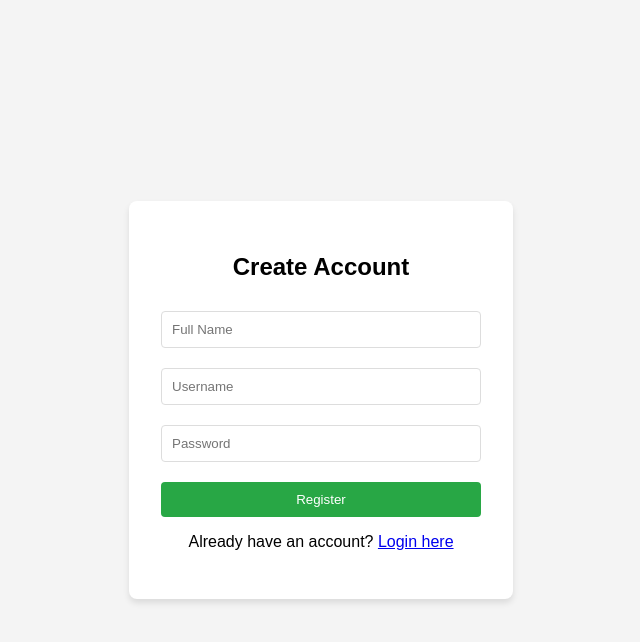
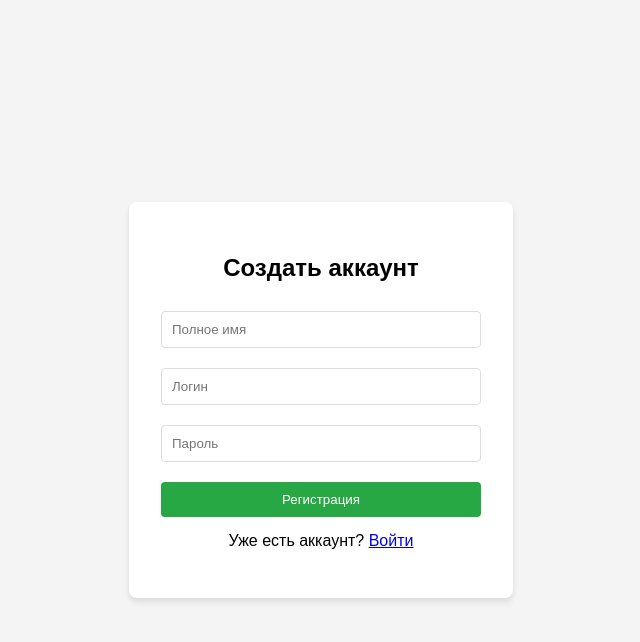
Before and after one commit to kaharn/minibank, a Flask app: page /register in a window 1280 px wide. Shown: the top 642 px of the page, without its empty margins (319-959 px from the left). Run offline with Flask 3, Linux system fonts and the light colour scheme.

Commit message:
change language week 2

```diff
--- a/templates/register.html
+++ b/templates/register.html
@@ -1,19 +1,20 @@
 <!DOCTYPE html>
-<html>
+<html lang="ru">
 <head>
+    <meta charset="UTF-8">
     <link rel="stylesheet" href="{{ url_for('static', filename='style.css') }}">
-    <title>Register - MiniBank</title>
+    <title>Регистрация - MiniBank</title>
 </head>
 <body>
     <div class="container">
-        <h2>Create Account</h2>
+        <h2>Создать аккаунт</h2>
         <form action="/register" method="POST">
-            <input type="text" name="full_name" placeholder="Full Name" required>
-            <input type="text" name="username" placeholder="Username" required>
-            <input type="password" name="password" placeholder="Password" required>
-            <button type="submit">Register</button>
+            <input type="text" name="full_name" placeholder="Полное имя" required>
+            <input type="text" name="username" placeholder="Логин" required>
+            <input type="password" name="password" placeholder="Пароль" required>
+            <button type="submit">Регистрация</button>
         </form>
-        <p>Already have an account? <a href="/login">Login here</a></p>
+        <p style="margin-top: 15px;">Уже есть аккаунт? <a href="/login">Войти</a></p>
     </div>
 </body>
 </html>
```
